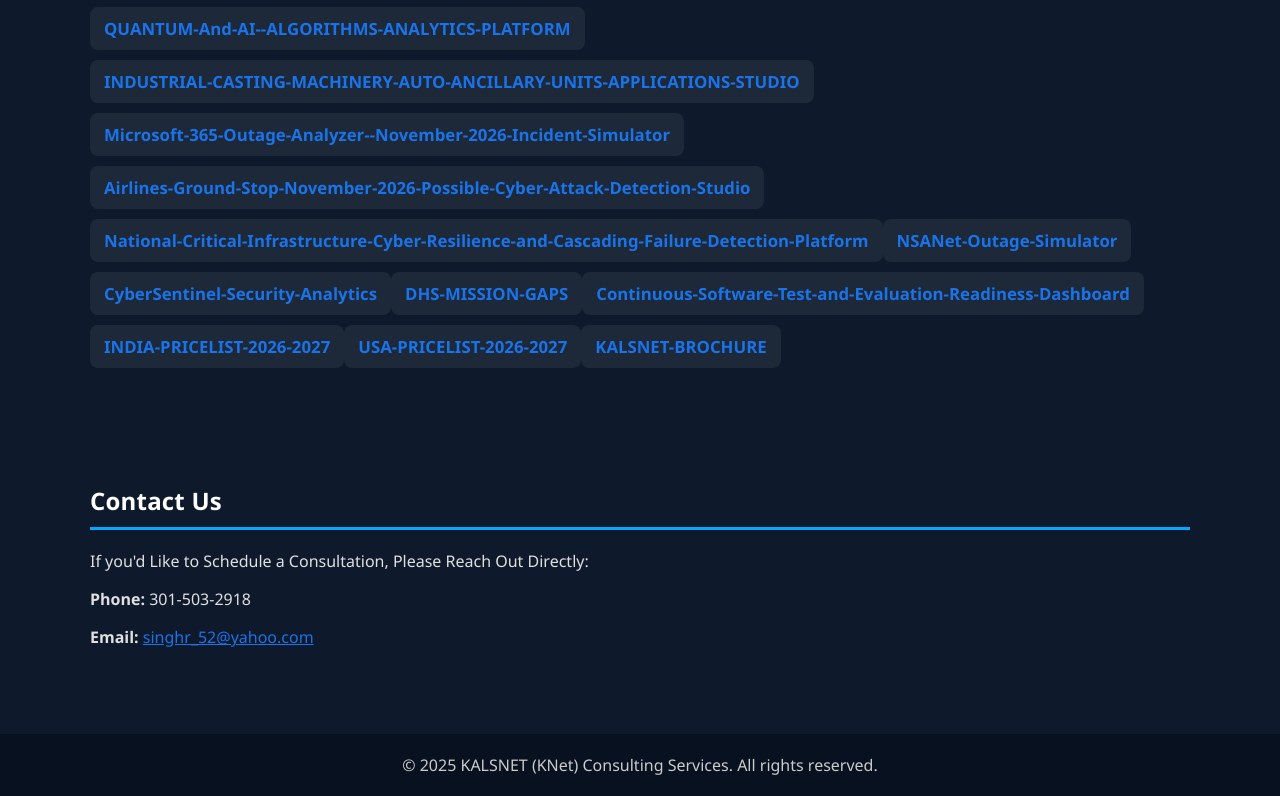
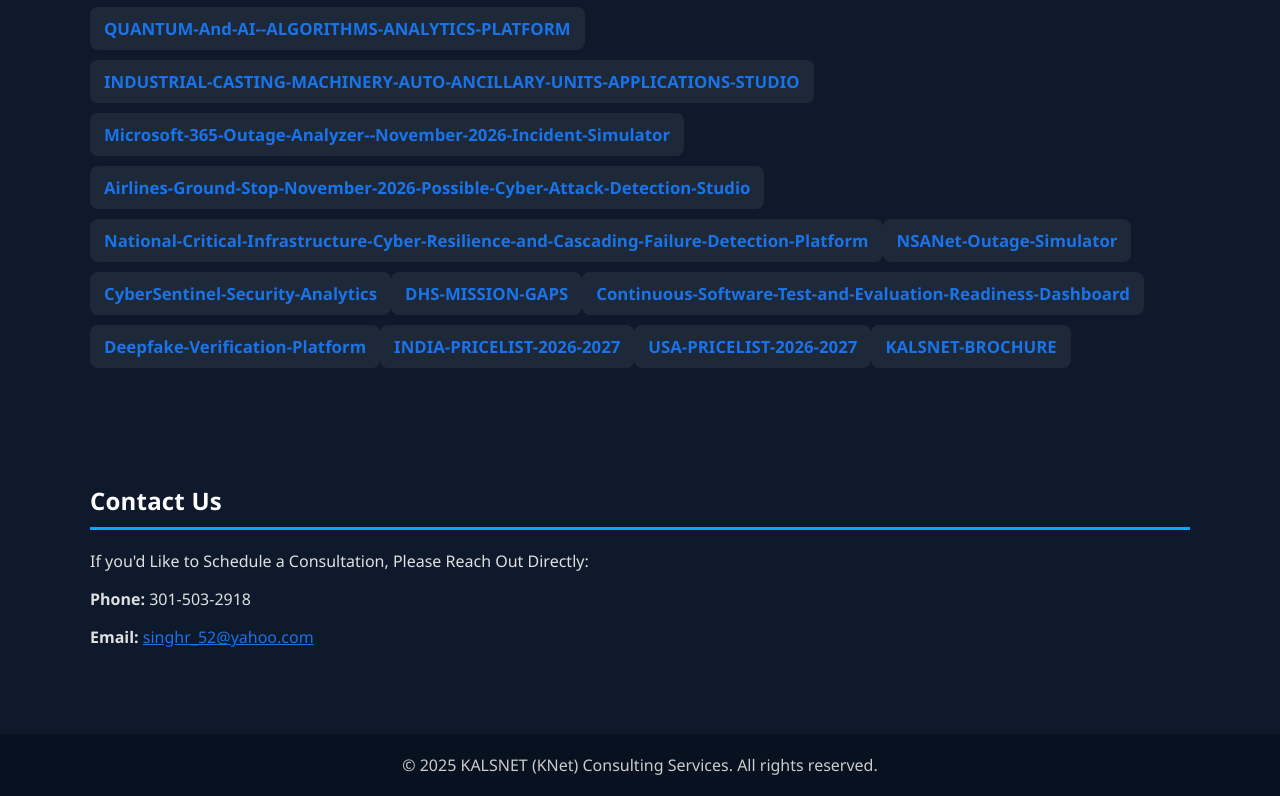
Before and after one commit to kalsr/KNet, a plain HTML site: page index.html in a window 1280 px wide. Shown: the part 6606-7402 px from the top of the page. Drawn offline with Linux system fonts and the light colour scheme.

Commit message:
Add link to Deepfake Verification Platform

```diff
--- a/index.html
+++ b/index.html
@@ -596,6 +596,9 @@
         <a href=" https://kalsr.github.io/Continuous-Software-Test-and-Evaluation-Readiness-Dashboard/" target="_blank" class="hub-link">
                <strong> Continuous-Software-Test-and-Evaluation-Readiness-Dashboard</strong> <br>
 
+        <a href=" https://kalsr.github.io/Deepfake-Verification-Platform/" target="_blank" class="hub-link">
+               <strong> Deepfake-Verification-Platform</strong> <br>
+
 
         <a href=" https://kalsr.github.io/India-Pricelist-2026-2027/" target="_blank" class="hub-link">
                <strong> INDIA-PRICELIST-2026-2027</strong> <br>
@@ -606,6 +609,7 @@
        <a href="javascript:void(0)" onclick="toggleBrochure()" class="hub-link">KALSNET-BROCHURE</a><br>
 
        </section>
+
 
        <!-- BROCHURE -->
 <section id="knet-brochure-section" class="section">
```
